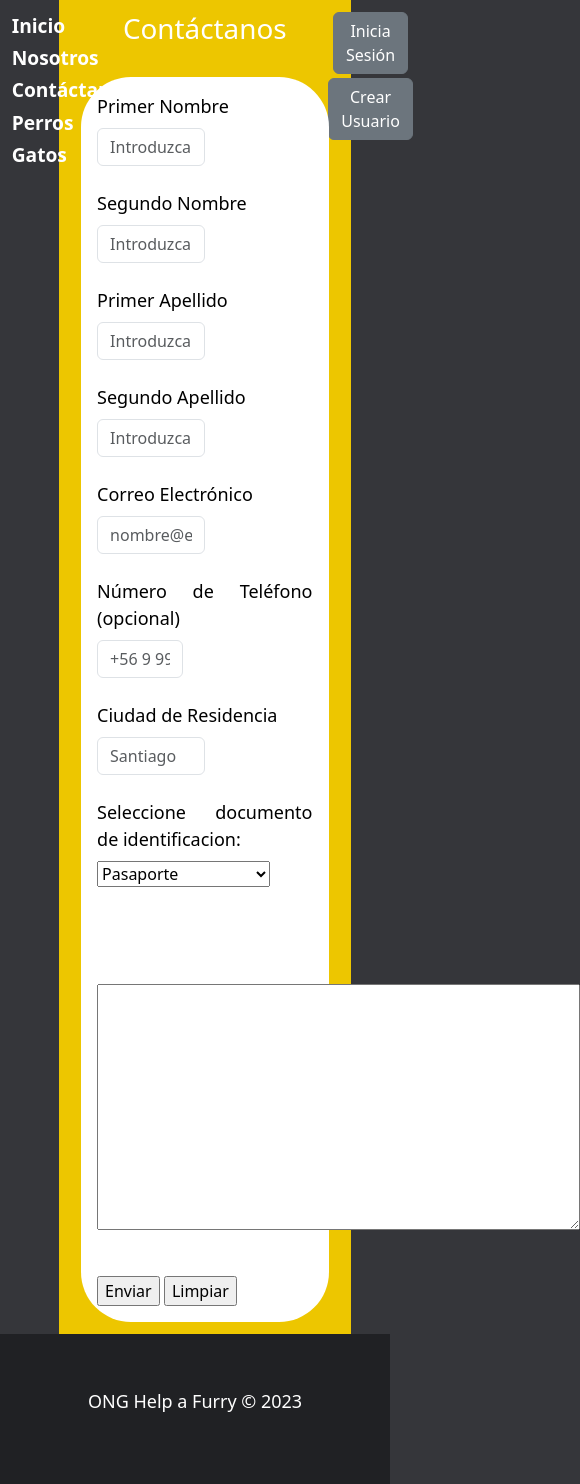
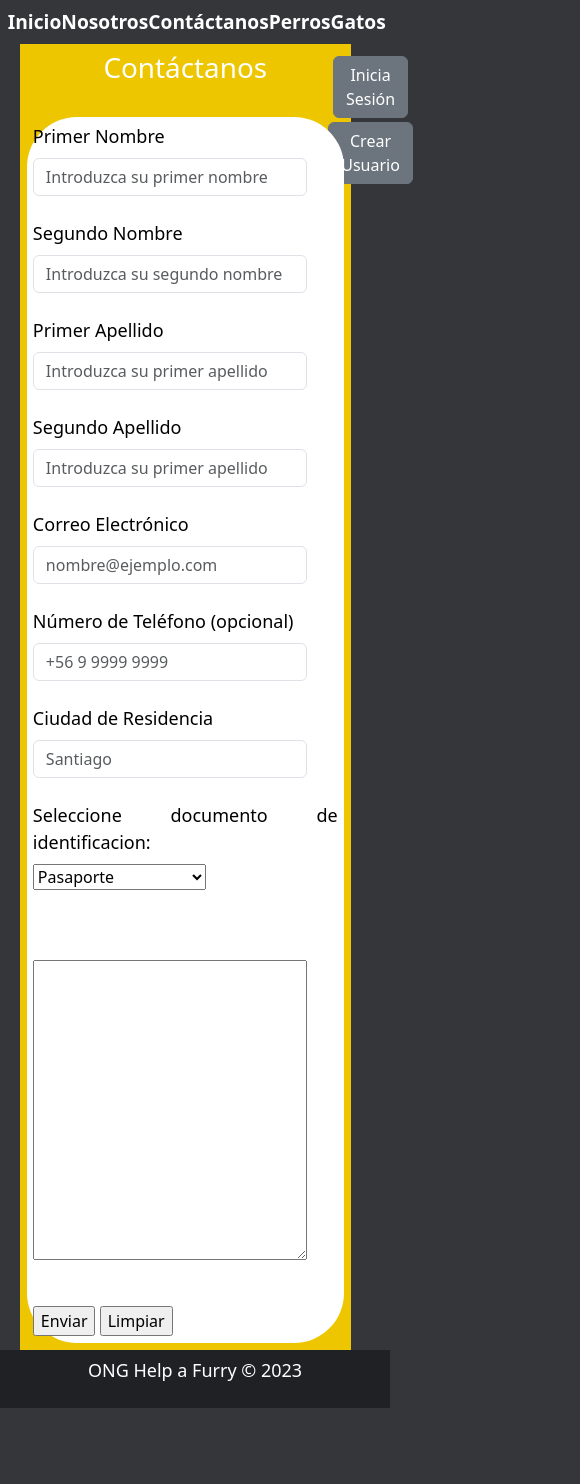
Before and after one commit to diegosanchez34/HelpAFurry, a plain HTML site: page html/contactanos.html in a window 390 px wide. Shown: the whole page, 580 px wide, since content can reach past the window. After the commit the page ends 1408 px from the top, so only its background shows below. Drawn offline with nearby package versions, Linux system fonts and the light colour scheme.

Commit message:
arreglos responsivos

```diff
--- a/css/Styles.css
+++ b/css/Styles.css
@@ -192,3 +192,87 @@ h2{
 .mb-3 li{
     display:block
 }
+
+#primerNombre, #segundoNombre, #primerApellido, #segundoApellido, #correo, #numeroTelefono, #ciudadResidencia{
+    width: 50%;
+}
+
+.formulario .mb-3 textarea{
+    width: 70%;
+    height: 300px;
+}
+@media screen and (max-width: 980px) {
+    .menu {
+      width: 100%;
+      padding: 2%;
+      float: none;
+      display: flex;
+      flex-direction: row;
+      justify-content: space-evenly;
+      align-items: center;
+      height: fit-content;
+    }
+
+    .menu a {
+      margin-bottom: 0;
+    }
+
+    .contenido {
+      padding-left: 5%;
+      width: 95%;
+    }
+
+    .articulo {
+      padding: 2%;
+    }
+
+    .banner {
+      flex-direction: column;
+    }
+
+    .texto {
+      width: 100%;
+      padding: 2%;
+    }
+
+    .imagen {
+      width: 100%;
+    }
+
+    .pie {
+      flex-direction: column;
+      justify-content: space-evenly;
+      height: fit-content;
+    }
+
+    .pie div {
+      height: auto;
+      padding: 2%;
+    }
+
+    .formulario {
+      padding: 2%;
+      margin-left: 0;
+      margin-right: 0;
+    }
+    .form-control{
+        width: 50%;
+    }
+
+    #primerNombre, #segundoNombre, #primerApellido, #segundoApellido, #correo, #numeroTelefono, #ciudadResidencia{
+        width: 90%;
+    }
+    #correoElectronico{
+        width: 60%;
+    }
+
+    .formulario .mb-3 textarea{
+        width: 70%;
+        height: 300px;
+    }
+
+    .formulario .mb-3 textarea{
+        width: 90%;
+        height: 300px;
+    }
+  }
--- a/html/contactanos.html
+++ b/html/contactanos.html
@@ -34,26 +34,26 @@
             <form class="formulario">
                 <div class="mb-3">
                     <label for="primerNombre" class="form-label nombres" >Primer Nombre</label>
-                    <input type="text" class="form-control" id="primerNombre" Style="width: 50%;" placeholder="Introduzca su primer nombre"> <br>
+                    <input type="text" class="form-control" id="primerNombre"  placeholder="Introduzca su primer nombre"> <br>
                     <label for="segundoNombre" class="form-label">Segundo Nombre</label>
-                    <input type="text" class="form-control" id="segundoNombre" Style="width: 50%;" placeholder="Introduzca su segundo nombre"><br>
+                    <input type="text" class="form-control" id="segundoNombre" placeholder="Introduzca su segundo nombre"><br>
                     <label for="primerApellido" class="form-label">Primer Apellido</label>
-                    <input type="text" class="form-control" id="primerApellido" Style="width: 50%;" placeholder="Introduzca su primer apellido"><br>
+                    <input type="text" class="form-control" id="primerApellido" placeholder="Introduzca su primer apellido"><br>
                     <label for="segundoApellido" class="form-label">Segundo Apellido</label>
-                    <input type="text" class="form-control" id="segundoApellido" Style="width: 50%;" placeholder="Introduzca su primer apellido"><br>
+                    <input type="text" class="form-control" id="segundoApellido" placeholder="Introduzca su primer apellido"><br>
                     <label for="correo" class="form-label">Correo Electrónico</label>
-                    <input type="email" class="form-control" id="correo" Style="width: 50%;" placeholder="nombre@ejemplo.com"><br>
+                    <input type="email" class="form-control" id="correo" placeholder="nombre@ejemplo.com"><br>
                     <label for="numeroTelefono" class="form-label" >Número de Teléfono (opcional)</label>
-                    <input type="text" class="form-control" id="numeroTelefono" Style="width: 40%;" placeholder="+56 9 9999 9999"><br>
+                    <input type="text" class="form-control" id="numeroTelefono" placeholder="+56 9 9999 9999"><br>
                     <label for="ciudadResidencia" class="form-label" >Ciudad de Residencia</label>
-                    <input type="text" class="form-control" id="ciudadResidencia" Style="width: 50%;" placeholder="Santiago" ><br>
+                    <input type="text" class="form-control" id="ciudadResidencia" placeholder="Santiago" ><br>
                     <label for="identificacion" class="form-label">Seleccione documento de identificacion: </label>
                     <select name="id">
                         <option value="Pasaporte">Pasaporte</option>
                         <option value="CI">Carnet de Identidad</option>
                     </select>
                     <p style="color: white;">Coméntenos porqué quiere pertenecer a la ONG:</p>
-                    <textarea name="comentarios" id="comentarios" cols="50" rows="10"></textarea>
+                    <textarea name="comentarios" id="comentarios"></textarea>
                     <br>
                 </div>
                 <br>
--- a/js/script.js
+++ b/js/script.js
@@ -5,9 +5,9 @@ function validarusuario(){
     var camponombre2=document.getElementById("segundoApellido").value;
     var campocorreo=document.getElementById('correo').value;
     if(camponombre1==""||camponombre2==""||primerApellido==""||segundoApellido==""||campocorreo==""){
-        alert('Ta vacio');
+        alert('Por favor rellene los campos');
     }else{
-        alert("Ta ien");
+        alert("Está bien");
     }
   }
   function largo(){
```
